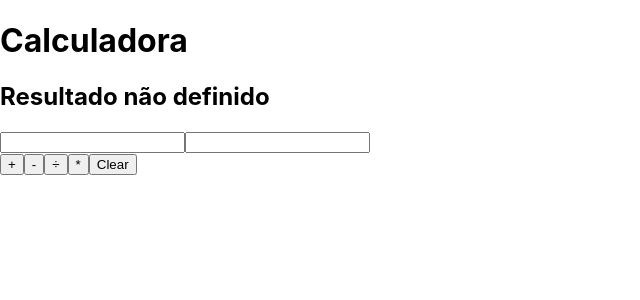
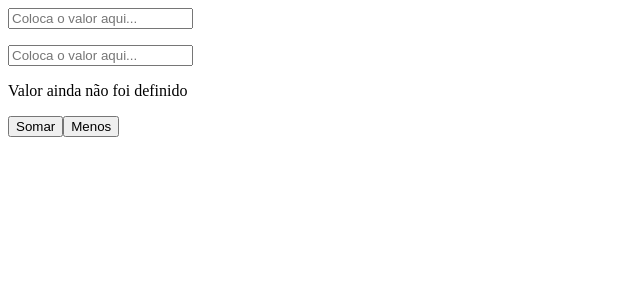
Before and after one commit to Al3ncar/Calculadora_Basic, a React (Create React App) app: page / in a window 1280 px wide. Shown: the top 300 px of the page, without its empty margins (0-640 px from the left). Built offline with nearby package versions, Linux system fonts and the light colour scheme.

Commit message:
Counter medium  Upgrade

```diff
--- a/public/index.html
+++ b/public/index.html
@@ -1,43 +1,16 @@
 <!DOCTYPE html>
-<html lang="en">
+<html lang="pt-BR">
   <head>
     <meta charset="utf-8" />
     <link rel="icon" href="%PUBLIC_URL%/favicon.ico" />
     <meta name="viewport" content="width=device-width, initial-scale=1" />
     <meta name="theme-color" content="#000000" />
-    <meta
-      name="description"
-      content="Web site created using create-react-app"
-    />
+    <meta name="description" content="Web site created using create-react-app"/>
     <link rel="apple-touch-icon" href="%PUBLIC_URL%/logo192.png" />
-    <!--
-      manifest.json provides metadata used when your web app is installed on a
-      user's mobile device or desktop. See https://developers.google.com/web/fundamentals/web-app-manifest/
-    -->
     <link rel="manifest" href="%PUBLIC_URL%/manifest.json" />
-    <!--
-      Notice the use of %PUBLIC_URL% in the tags above.
-      It will be replaced with the URL of the `public` folder during the build.
-      Only files inside the `public` folder can be referenced from the HTML.
-
-      Unlike "/favicon.ico" or "favicon.ico", "%PUBLIC_URL%/favicon.ico" will
-      work correctly both with client-side routing and a non-root public URL.
-      Learn how to configure a non-root public URL by running `npm run build`.
-    -->
-    <title>React App</title>
+    <title>Calculadora Complexa</title>
   </head>
   <body>
-    <noscript>You need to enable JavaScript to run this app.</noscript>
-    <div id="root"></div>
-    <!--
-      This HTML file is a template.
-      If you open it directly in the browser, you will see an empty page.
-
-      You can add webfonts, meta tags, or analytics to this file.
-      The build step will place the bundled scripts into the <body> tag.
-
-      To begin the development, run `npm start` or `yarn start`.
-      To create a production bundle, use `npm run build` or `yarn build`.
-    -->
+    <main id="root"></main>
   </body>
 </html>
--- a/src/App.js
+++ b/src/App.js
@@ -1,56 +1,84 @@
-import React from 'react'
+// import React from 'react'
 
-export default class Calc extends React.Component{
+// export default class Calc extends React.Component{
 
-  state = {
-    n1:null, n2:null,
-    result: "Resultado não definido"
-  }
-  add = () => {
-    this.setState ({
-      result: Number(this.state.n1) + Number(this.state.n2)
-    })}
-  remov = () => {
-    this.setState ({
-      result: this.state.n1 - this.state.n2
-    })}
-  div = () => {
-    this.setState ({
-      result: this.state.n1 / this.state.n2
-    })}
-  mult = () => {
-    this.setState ({
-      result: this.state.n1 * this.state.n2
-    })}
-  handleChangeN1 = (e) =>{
-    this.setState({
-      n1: e.target.value
-    })}
-  handleChangeN2 = (e) =>{
-    this.setState({
-      n2: e.target.value
-    })}
+//   state = {
+//     n1:null, n2:null,
+//     result: "Resultado não definido"
+//   }
+//   add = () => {
+//     this.setState ({
+//       result: Number(this.state.n1) + Number(this.state.n2)
+//     })}
+//   remov = () => {
+//     this.setState ({
+//       result: this.state.n1 - this.state.n2
+//     })}
+//   div = () => {
+//     this.setState ({
+//       result: this.state.n1 / this.state.n2
+//     })}
+//   mult = () => {
+//     this.setState ({
+//       result: this.state.n1 * this.state.n2
+//     })}
+//   handleChangeN1 = (e) =>{
+//     this.setState({
+//       n1: e.target.value
+//     })}
+//   handleChangeN2 = (e) =>{
+//     this.setState({
+//       n2: e.target.value
+//     })}
 
-  render() {
-    let {result} = this.state
+//   render() {
+//     let {result} = this.state
+//     return(
+//       <main>
+//         <h1>Calculadora</h1>
+//         <section>
+//           <div>
+//           <h2>{result}</h2>
+//             <input onChange={this.handleChangeN1} type="number" name="valor 1"/>
+//             <input onChange={this.handleChangeN2} type="number" name="valor 2"/>
+//           </div>
+//           <div>
+//             <button onClick={this.add}>+</button>
+//             <button onClick={this.remov}>-</button>
+//             <button onClick={this.div}>÷</button>
+//             <button onClick={this.mult}>*</button>
+//             <button onClick={this.clear}>Clear</button>
+//           </div>
+//         </section>
+//       </main>
+//     )
+//   }
+// }
+
+import React from "react"
+
+export default class App extends React.Component{
+  state={  val1:null, val2:null, result:"Valor ainda não foi definido", symbol:""};
+
+  handleChangeVal1 = (e) => this.setState({ val1: e.target.value });
+  handleChangeVal2 = (e) => this.setState({ val2: e.target.value });
+
+  add = () => this.setState({result: Number(this.state.val1) + Number(this.state.val2), symbol:"+"})
+  decrease = () => this.setState({result: this.state.val1 - this.state.val2, symbol:"-"})
+  result = () => this.state.result.length !== 0 ? this.state.result : "Erro, calculo indisponivel"
+
+
+  render(){
+    // let { symbol } = this.state;
     return(
-      <main>
-        <h1>Calculadora</h1>
-        <section>
-          <div>
-          <h2>{result}</h2>
-            <input onChange={this.handleChangeN1} type="number" name="valor 1"/>
-            <input onChange={this.handleChangeN2} type="number" name="valor 2"/>
-          </div>
-          <div>
-            <button onClick={this.add}>+</button>
-            <button onClick={this.remov}>-</button>
-            <button onClick={this.div}>÷</button>
-            <button onClick={this.mult}>*</button>
-            <button onClick={this.clear}>Clear</button>
-          </div>
-        </section>
-      </main>
+      <>
+        <input type="number" onChange={this.handleChangeVal1} placeholder="Coloca o valor aqui..."/>
+        <p>{this.state.symbol}</p>
+        <input type="number" onChange={this.handleChangeVal2} placeholder="Coloca o valor aqui..."/>
+        <p>{this.result()}</p>
+        <button onClick={this.add}>Somar</button>
+        <button onClick={this.decrease}>Menos</button>
+      </>
     )
-  }
+  };
 }
--- a/src/index.css
+++ /dev/null
@@ -1,13 +0,0 @@
-body {
-  margin: 0;
-  font-family: -apple-system, BlinkMacSystemFont, 'Segoe UI', 'Roboto', 'Oxygen',
-    'Ubuntu', 'Cantarell', 'Fira Sans', 'Droid Sans', 'Helvetica Neue',
-    sans-serif;
-  -webkit-font-smoothing: antialiased;
-  -moz-osx-font-smoothing: grayscale;
-}
-
-code {
-  font-family: source-code-pro, Menlo, Monaco, Consolas, 'Courier New',
-    monospace;
-}
--- a/src/index.js
+++ b/src/index.js
@@ -1,17 +1,3 @@
-import React from 'react';
 import ReactDOM from 'react-dom';
-import './index.css';
 import App from './App';
-import reportWebVitals from './reportWebVitals';
-
-ReactDOM.render(
-  <React.StrictMode>
-    <App />
-  </React.StrictMode>,
-  document.getElementById('root')
-);
-
-// If you want to start measuring performance in your app, pass a function
-// to log results (for example: reportWebVitals(console.log))
-// or send to an analytics endpoint. Learn more: https://bit.ly/CRA-vitals
-reportWebVitals();
+ReactDOM.render(<App />,document.getElementById('root'));
--- a/src/reportWebVitals.js
+++ /dev/null
@@ -1,13 +0,0 @@
-const reportWebVitals = onPerfEntry => {
-  if (onPerfEntry && onPerfEntry instanceof Function) {
-    import('web-vitals').then(({ getCLS, getFID, getFCP, getLCP, getTTFB }) => {
-      getCLS(onPerfEntry);
-      getFID(onPerfEntry);
-      getFCP(onPerfEntry);
-      getLCP(onPerfEntry);
-      getTTFB(onPerfEntry);
-    });
-  }
-};
-
-export default reportWebVitals;
```
Also changed, not shown: src/setupTests.js (deleted, +0 -5 lines), src/logo.svg (deleted), 1 other file (tests, documents, lock files or other folders).
